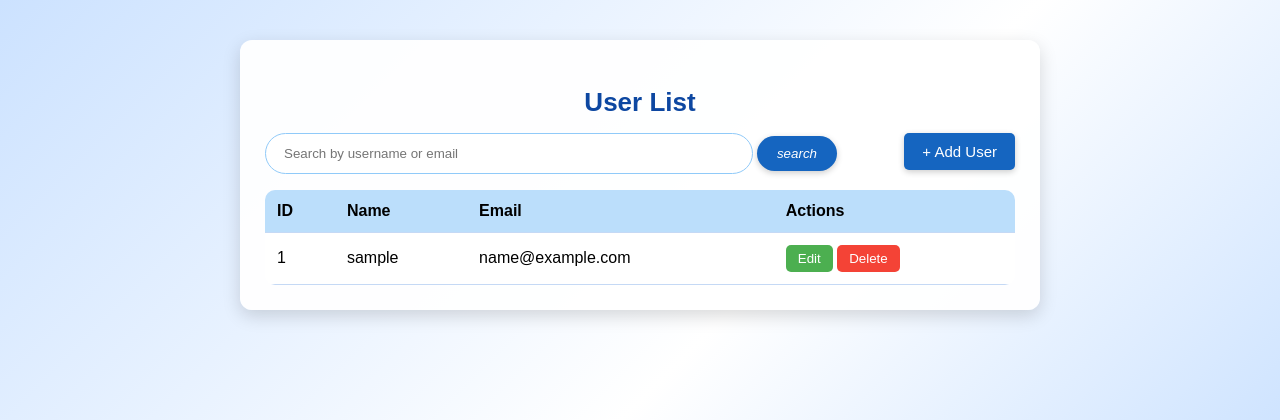
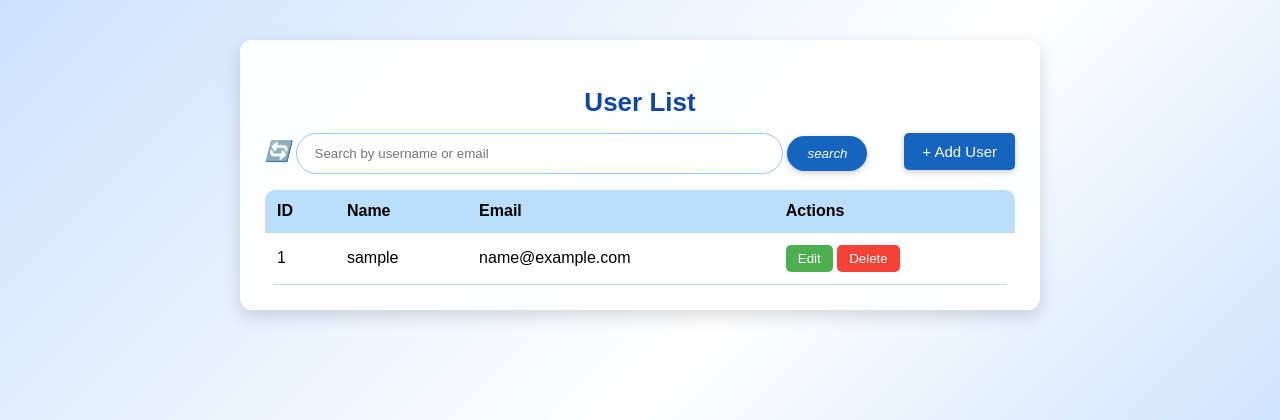
Before and after one commit to arshhaad/custom_adminpanel, a Django app: page /adminpanel/users/ in a window 1280 px wide. Shown: the top 420 px of the page. Run offline with Django 4.2, Linux system fonts and the light colour scheme; the visitor is signed in with stand-in values (Sample User, id 1); data comes from the database, SQL or seed files in the repository.

Commit message:
html fix

```diff
--- a/adminside/templates/adminside/user_list.html
+++ b/adminside/templates/adminside/user_list.html
@@ -100,6 +100,16 @@
         .btn-outline-secondary:hover {
             background: #0d47a1;
         }
+        .icon-btn {
+            width: 20px;
+            height: 20px;
+            border-radius: 10%;
+            color: #0d6efd;
+            text-decoration: none;   /* removes link look */
+            font-size: 20px;
+
+        }
+
 
 
         .edit { background: #4caf50; color: white; }
@@ -117,11 +127,14 @@
         <!-- inside user_list.html -->
 <a href="{% url 'user_add' %}"><button class="add-btn">+ Add User</button></a>
         <form method="GET" class="input-group" action="{% url 'user_list' %}">
+               <a href="{% url 'user_list' %}" class="icon-btn" title="Show all users">
+                    <i class="fas fa-rotate-left">🔄</i>
+                </a>
                     <input type="search"
                         name="q"
                         class="form-control form-control-lg"
                         placeholder="Search by username or email "
-                        value="{{ query|default:'' }}">
+                        value="{{ request.GET.q }}">
 
                     <button class="btn btn-outline-secondary" type="submit">
                         <i class="fas fa-search">search</i>
```
